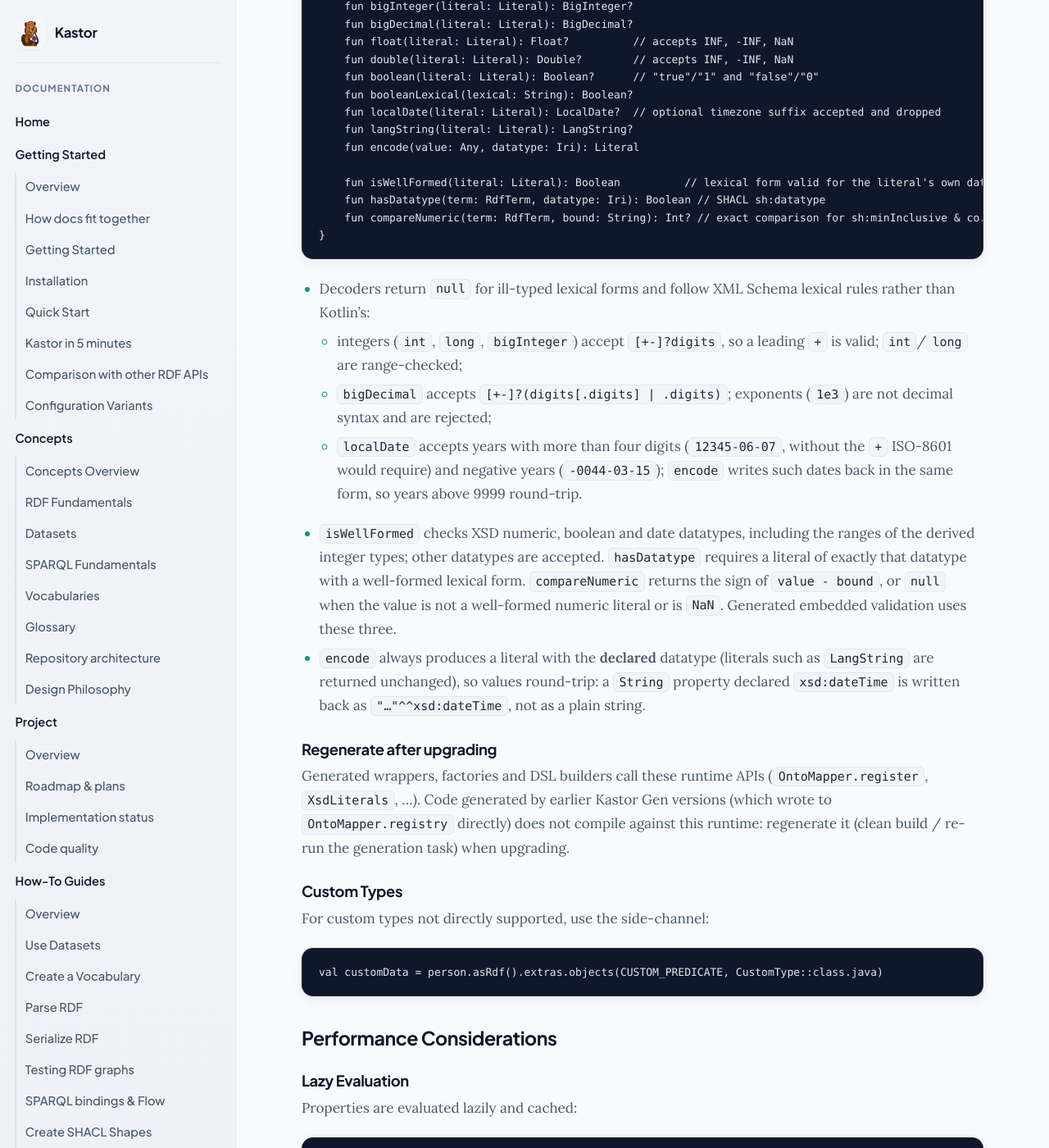
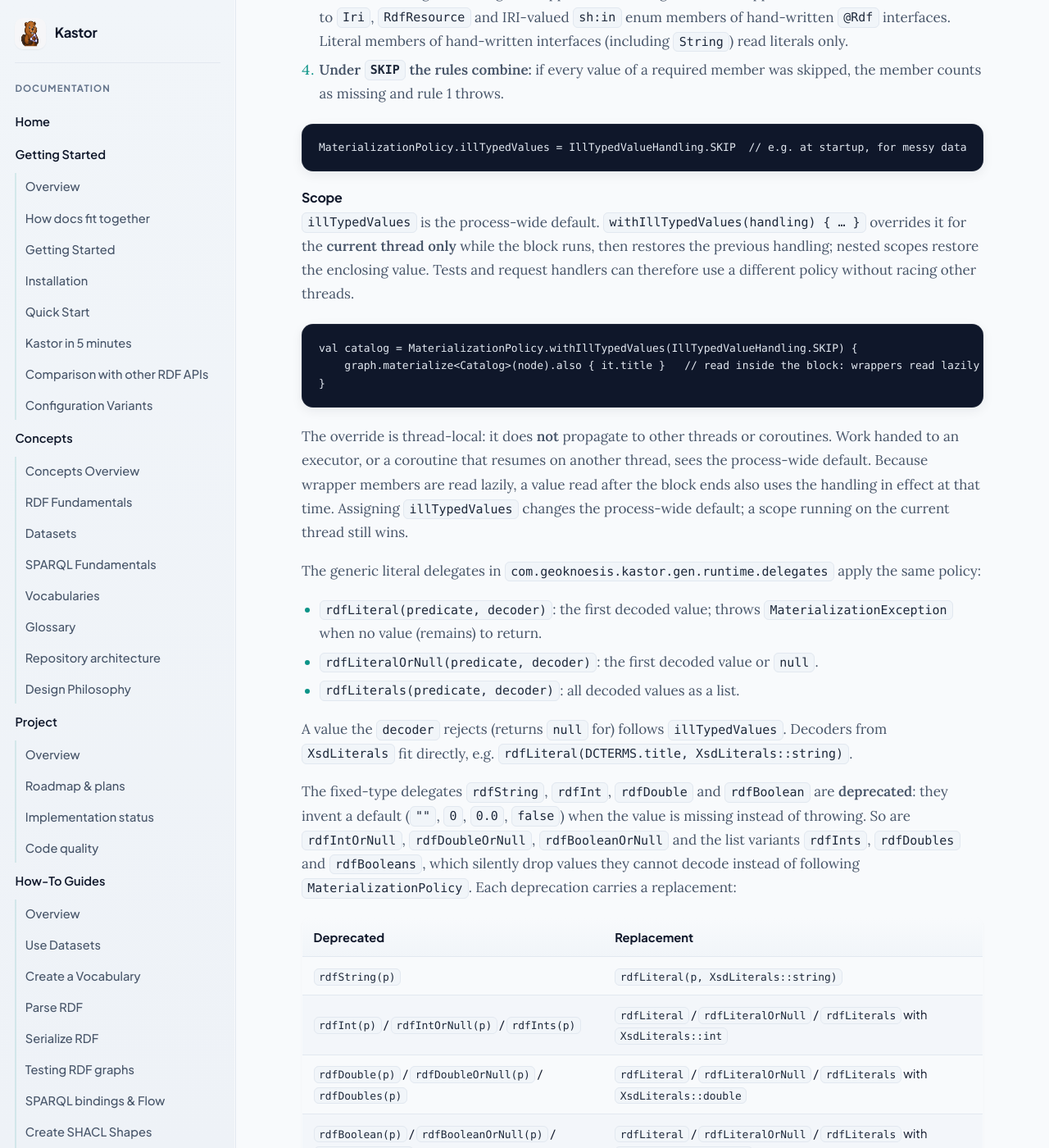
Before and after one commit to geoknoesis/kastor, a Jekyll site: the page built from docs/kastor-gen/reference/runtime.md, in a window 1280 px wide and 1400 px high, scrolled down 14206 px. Shown: the whole window at 82% size. Built offline with Jekyll 4.4.1, drawn with Linux system fonts in a browser that asks for light colours; our own code applies the rules of GitHub Pages for plain Markdown files; some of the changed text lies outside the part shown.

Commit message:
docs(gen-runtime): scoped policy, unexpected terms, policy-aware readers, deprecated delegates
Document the thread-local MaterializationPolicy.withIllTypedValues scope,
unexpectedTerm handling, KastorGraphOps.getIriValues / getResourceValues,
cross-class-loader factory replacement, lazy SLF4J loggers, the full set of
hand-written member types, and the deprecation of the defaulting and dropping
fixed-type literal delegates in favour of rdfLiteral / rdfLiteralOrNull /
rdfLiterals.

Co-Authored-By: Claude Opus 5 (1M context) <noreply@anthropic.com>

````diff
--- a/docs/kastor-gen/reference/runtime.md
+++ b/docs/kastor-gen/reference/runtime.md
@@ -148,7 +148,7 @@ object OntoMapper {
 The factory registry itself is private (a `ConcurrentHashMap`); use the functions below.
 
 **Registration:**
-- `register(type, factory)` — registers the factory for `type`. Generated wrappers call it from their `companion object` `init` block and data-class factories from their `object` `init` block (`OntoMapper.register(Person::class.java) { handle -> PersonWrapper(handle) }`). You rarely call it yourself, except to plug in a hand-written implementation. Registering the *same* factory instance again is a no-op; registering a *different* factory for a type that already has one throws `IllegalStateException` (for example when two generated modules claim the same interface), because it would silently change how the whole application materializes that type.
+- `register(type, factory)` — registers the factory for `type`. Generated wrappers call it from their `companion object` `init` block and data-class factories from their `object` `init` block (`OntoMapper.register(Person::class.java) { handle -> PersonWrapper(handle) }`). You rarely call it yourself, except to plug in a hand-written implementation. Registering the *same* factory instance again is a no-op; registering a *different* factory for a type that already has one throws `IllegalStateException` (for example when two generated modules claim the same interface), because it would silently change how the whole application materializes that type. **Class reloading:** when the already registered factory was defined by a *different* class loader than the new one (a hot-reload or plugin framework re-defined the wrapper in a new child class loader while `type` stays in a shared parent loader), the new factory replaces the stale one instead of throwing; the replacement is logged at debug level and the old factory, and with it its class loader, is no longer reachable from the registry.
 - `register(type, replace = true, factory)` — replaces an existing factory deliberately (tests, plugins). With `replace = false` it behaves like the two-argument form.
 - `unregister(type)` — removes a factory; returns `true` if one was registered.
 - `isRegistered(type)` / `registeredTypes()` — inspect the registry (a snapshot copy).
@@ -250,6 +250,13 @@ object KastorGraphOps {
     fun getRequiredLiteralValue(graph: RdfGraph, subj: RdfTerm, pred: Iri): Literal
     fun <T: Any> getObjectValues(graph: RdfGraph, subj: RdfTerm, pred: Iri, factory: (RdfTerm) -> T): List<T>
     fun getValues(graph: RdfGraph, subj: RdfTerm, pred: Iri): List<RdfTerm>
+
+    // Policy-aware readers: values of an unexpected term kind follow MaterializationPolicy.unexpectedTerm
+    fun getIriValues(graph: RdfGraph, subj: RdfTerm, pred: Iri, property: String): List<Iri>
+    fun getResourceValues(graph: RdfGraph, subj: RdfTerm, pred: Iri, property: String): List<RdfResource>
+    fun getLiteralValues(graph: RdfGraph, subj: RdfTerm, pred: Iri, property: String): List<Literal>
+    fun <T : Any> getObjectValues(graph: RdfGraph, subj: RdfTerm, pred: Iri, property: String, factory: (RdfTerm) -> T): List<T>
+
     fun hasNodeKind(term: RdfTerm, nodeKind: Iri): Boolean
     fun isInstanceOf(graph: RdfGraph, term: RdfTerm, cls: Iri): Boolean
 }
@@ -265,6 +272,18 @@ object KastorGraphOps {
 - `isInstanceOf(graph, term, cls): Boolean` - SHACL `sh:class` test: an `rdf:type` equal to `cls` or a transitive `rdfs:subClassOf` of it; literals are never instances
 
 The last three are used by generated embedded validation.
+
+The overloads taking a `property` label (used in error messages) never drop values silently: a value of an
+unexpected term kind is passed to [`MaterializationPolicy.unexpectedTerm`](#materializationpolicy), which
+throws `MaterializationException` by default and skips the value under `IllTypedValueHandling.SKIP`.
+
+- `getIriValues(graph, subj, pred, property): List<Iri>` - IRI values; blank nodes, literals and triple terms are unexpected
+- `getResourceValues(graph, subj, pred, property): List<RdfResource>` - IRI and blank-node values (`sh:BlankNodeOrIRI`); literals and triple terms are unexpected
+- `getLiteralValues(graph, subj, pred, property): List<Literal>` - literal values; IRIs, blank nodes and triple terms are unexpected
+- `getObjectValues(graph, subj, pred, property, factory): List<T>` - like `getObjectValues` above, but literals and triple terms are unexpected instead of skipped
+
+Generated SHACL wrappers and data-class factories, and wrappers for hand-written `Iri` / `RdfResource`
+members, read through these overloads.
 
 **Usage:**
 ```kotlin
@@ -451,6 +470,7 @@ class MaterializationException(message: String, cause: Throwable? = null) : Ille
 
 Thrown when materializing a domain object fails: a required value is missing, a literal value is ill-typed
 for its member under `IllTypedValueHandling.THROW` (see [MaterializationPolicy](#materializationpolicy)), a
+value has an unexpected term kind (for example a literal where an IRI is expected) under the same policy, a
 nested value could not be converted, a factory threw (wrapped by `KastorGraphOps.getObjectValues`), or an
 eagerly-loaded `NestedMode.DATA_CLASS` snapshot graph is cyclic (the message names the cycle). Because it
 extends `IllegalStateException`, existing `catch (e: IllegalStateException)` blocks still catch it. Earlier
@@ -463,10 +483,12 @@ surface as this exception.
 enum class IllTypedValueHandling { THROW, SKIP }
 
 object MaterializationPolicy {
-    @JvmStatic @Volatile var illTypedValues: IllTypedValueHandling = IllTypedValueHandling.THROW
+    @JvmStatic var illTypedValues: IllTypedValueHandling      // default THROW; see "Scope" below
+    @JvmStatic fun <T> withIllTypedValues(handling: IllTypedValueHandling, block: () -> T): T
 
-    @JvmStatic fun illTyped(literal: Literal, property: String, expected: String): Nothing?  // called by generated code
-    @JvmStatic fun missingRequired(property: String): Nothing                              // called by generated code
+    @JvmStatic fun illTyped(literal: Literal, property: String, expected: String): Nothing?   // called by generated code
+    @JvmStatic fun unexpectedTerm(value: RdfTerm, property: String, expected: String): Nothing? // called by generated code
+    @JvmStatic fun missingRequired(property: String): Nothing                               // called by generated code
 }
 ```
 
@@ -485,12 +507,37 @@ generated for hand-written `@Rdf` interfaces.
 
    For hand-written `@Rdf` wrappers this covers read-only decoded lists, nullable members, non-null members
    and mutable getters, which used to skip such values silently.
-3. **Under `SKIP` the rules combine:** if every value of a required member was skipped, the member counts as
+3. **Values of an unexpected term kind** (a literal for an IRI or object member, an IRI for a literal member)
+   go through `unexpectedTerm` and follow the same handling: `THROW` (default) raises a
+   `MaterializationException` naming the value, the member and the expected kind; `SKIP` leaves the value out
+   and logs a warning. This applies to SHACL-generated wrappers and data-class factories, and to `Iri`,
+   `RdfResource` and IRI-valued `sh:in` enum members of hand-written `@Rdf` interfaces. Literal members of
+   hand-written interfaces (including `String`) read literals only.
+4. **Under `SKIP` the rules combine:** if every value of a required member was skipped, the member counts as
    missing and rule 1 throws.
 
 ```kotlin
 MaterializationPolicy.illTypedValues = IllTypedValueHandling.SKIP  // e.g. at startup, for messy data
 ```
+
+#### Scope
+
+`illTypedValues` is the process-wide default. `withIllTypedValues(handling) { … }` overrides it for the
+**current thread only** while the block runs, then restores the previous handling; nested scopes restore
+the enclosing value. Tests and request handlers can therefore use a different policy without racing other
+threads.
+
+```kotlin
+val catalog = MaterializationPolicy.withIllTypedValues(IllTypedValueHandling.SKIP) {
+    graph.materialize<Catalog>(node).also { it.title }   // read inside the block: wrappers read lazily
+}
+```
+
+The override is thread-local: it does **not** propagate to other threads or coroutines. Work handed to an
+executor, or a coroutine that resumes on another thread, sees the process-wide default. Because wrapper
+members are read lazily, a value read after the block ends also uses the handling in effect at that time.
+Assigning `illTypedValues` changes the process-wide default; a scope running on the current thread still
+wins.
 
 The generic literal delegates in `com.geoknoesis.kastor.gen.runtime.delegates` apply the same policy:
 
@@ -499,15 +546,40 @@ The generic literal delegates in `com.geoknoesis.kastor.gen.runtime.delegates` a
 - `rdfLiteralOrNull(predicate, decoder)`: the first decoded value or `null`.
 - `rdfLiterals(predicate, decoder)`: all decoded values as a list.
 
-A value the `decoder` rejects (returns `null` for) follows `illTypedValues`. The older fixed-type delegates
-(`rdfInt`, `rdfInts`, …) are unchanged, but generated code no longer uses them.
+A value the `decoder` rejects (returns `null` for) follows `illTypedValues`. Decoders from `XsdLiterals`
+fit directly, e.g. `rdfLiteral(DCTERMS.title, XsdLiterals::string)`.
+
+The fixed-type delegates `rdfString`, `rdfInt`, `rdfDouble` and `rdfBoolean` are **deprecated**: they invent
+a default (`""`, `0`, `0.0`, `false`) when the value is missing instead of throwing. So are `rdfIntOrNull`,
+`rdfDoubleOrNull`, `rdfBooleanOrNull` and the list variants `rdfInts`, `rdfDoubles` and `rdfBooleans`, which
+silently drop values they cannot decode instead of following `MaterializationPolicy`. Each deprecation
+carries a replacement:
+
+| Deprecated | Replacement |
+|---|---|
+| `rdfString(p)` | `rdfLiteral(p, XsdLiterals::string)` |
+| `rdfInt(p)` / `rdfIntOrNull(p)` / `rdfInts(p)` | `rdfLiteral` / `rdfLiteralOrNull` / `rdfLiterals` with `XsdLiterals::int` |
+| `rdfDouble(p)` / `rdfDoubleOrNull(p)` / `rdfDoubles(p)` | `rdfLiteral` / `rdfLiteralOrNull` / `rdfLiterals` with `XsdLiterals::double` |
+| `rdfBoolean(p)` / `rdfBooleanOrNull(p)` / `rdfBooleans(p)` | `rdfLiteral` / `rdfLiteralOrNull` / `rdfLiterals` with `XsdLiterals::boolean` |
+
+Generated code does not use the deprecated delegates. `rdfObject` and `rdfIri` throw
+`MaterializationException` when the required value is missing.
 
 ## Type System
 
 ### Supported Types
 
-- **Hand-written domain interfaces** (`@Rdf(iri = …)`, no `shacl`): `String`, `Int`, `Double`, `Boolean`,
-  `List` of those, a single `@Rdf` domain interface, or `List` of domain interfaces.
+- **Hand-written domain interfaces** (`@Rdf(iri = …)`, no `shacl`), single, nullable or `List` members of:
+  - literal types `String`, `Int`, `Long`, `Float`, `Double`, `Boolean`, `java.math.BigInteger`,
+    `java.math.BigDecimal`, `java.time.LocalDate` and `com.geoknoesis.kastor.rdf.LangString`, read through
+    the policy-aware `XsdLiterals` decoders (`String` members read literals only);
+  - Kotlin `enum class` types, read by constant name, and enums generated from `sh:in`, read through their
+    `from` factory (literal codes or IRIs);
+  - the RDF terms `Iri` and `RdfResource` (IRI or blank node);
+  - other `@Rdf` domain interfaces.
+
+  A missing value of a non-null member throws `MaterializationException`. See the
+  [annotations reference](annotations.md#processing-rules).
 - **SHACL-generated types**: literal types follow the shape's `sh:datatype` — see the
   [type-mapping table](../tutorials/ontology-generation.md#type-mapping) (`xsd:integer` → `BigInteger`,
   `xsd:decimal` → `BigDecimal`, `xsd:date` → `LocalDate`, `rdf:langString` → `LangString`, …).
````
Also changed, not shown: docs/kastor-gen/reference/README.md (+5 -1 lines).
